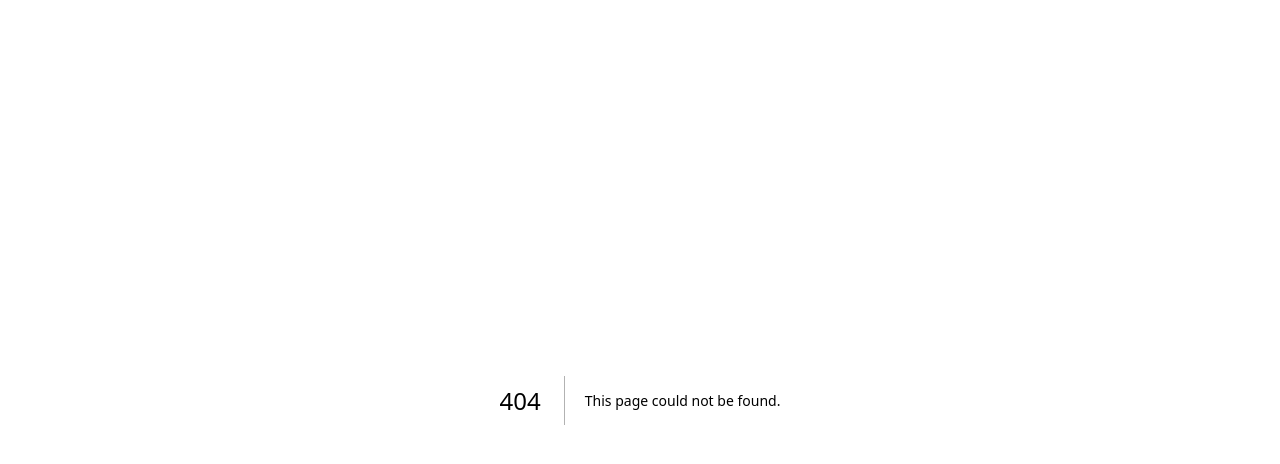
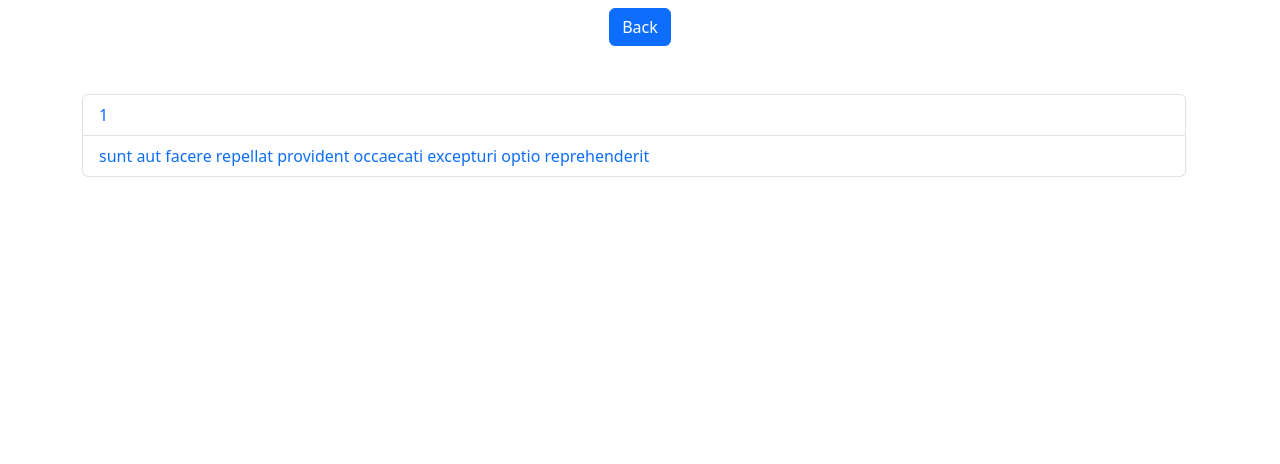
Before and after one commit to a-code-miner/CodeyadNextAppRouterV2, a Next.js app: page /posts/1 in a window 1280 px wide. Before the commit this address had no page. Shown: the top 464 px of the page. Built offline with nearby package versions, Linux system fonts and the light colour scheme; data requests are answered from the project's data file.

Commit message:
37-app-prerendering-ssg-in-dynamic-routes lesson

```diff
--- /dev/null
+++ b/app/posts/[postId]/page.jsx
@@ -0,0 +1,37 @@
+import { Container, ListGroup, Row } from "react-bootstrap";
+import ListGroupItemLink from "@/components/ListGroupItemLink";
+import BackButton from "@/components/BackButton";
+
+
+export async function generateStaticParams() {
+    return [
+        { postId: '1' },
+        { postId: '2' },
+        { postId: '3' },
+    ];
+};
+
+const getPostsService = async (postId) => {
+    const res = await fetch(`http://localhost:4000/posts/${postId}`);
+    const post = await res.json();
+    return post;
+};
+
+const PostPage = async ({ params }) => {
+    const post = await getPostsService(params.postId);
+    return (
+        <>
+            <Container className="d-flex justify-content-center align-items-center flex-column">
+                <BackButton />
+                <Row className='mt-5 w-100'>
+                    <ListGroup>
+                        <ListGroupItemLink title={post.id} />
+                        <ListGroupItemLink title={post.title} />
+                    </ListGroup>
+                </Row>
+            </Container>
+        </>
+    );
+};
+
+export default PostPage;
--- a/app/posts/page.jsx
+++ b/app/posts/page.jsx
@@ -1,6 +1,7 @@
 import Link from "next/link";
 import { Container, ListGroup, Row } from "react-bootstrap";
 import ListGroupItemLink from "@/components/ListGroupItemLink";
+import BackButton from "@/components/BackButton";
 
 const getPostsService = async () => {
     const res = await fetch('http://localhost:4000/posts');
@@ -13,6 +14,7 @@ const PostPage = async () => {
     return (
         <>
             <Container className="d-flex justify-content-center align-items-center flex-column">
+                <BackButton />
                 <Row className='mt-5 w-100'>
                     <ListGroup>
                         {posts.map((post) => (
--- /dev/null
+++ b/components/BackButton.jsx
@@ -0,0 +1,13 @@
+'use client';
+import React from 'react';
+import { useRouter } from 'next/navigation';
+import { Button } from 'react-bootstrap';
+
+const BackButton = () => {
+    const router = useRouter();
+    return (
+        <Button onClick={() => router.back()} className='mt-2'>Back</Button>
+    );
+};
+
+export default BackButton;
--- a/components/ListGroupItemLink.jsx
+++ b/components/ListGroupItemLink.jsx
@@ -3,7 +3,7 @@ import React from 'react';
 import Link from 'next/link';
 import { ListGroup } from 'react-bootstrap';
 
-const ListGroupItemLink = ({ href, title }) => {
+const ListGroupItemLink = ({ href = '', title }) => {
     return (
         <ListGroup.Item action>
             <Link className='w-100 d-block text-decoration-none' href={href}>{title}</Link>
```
